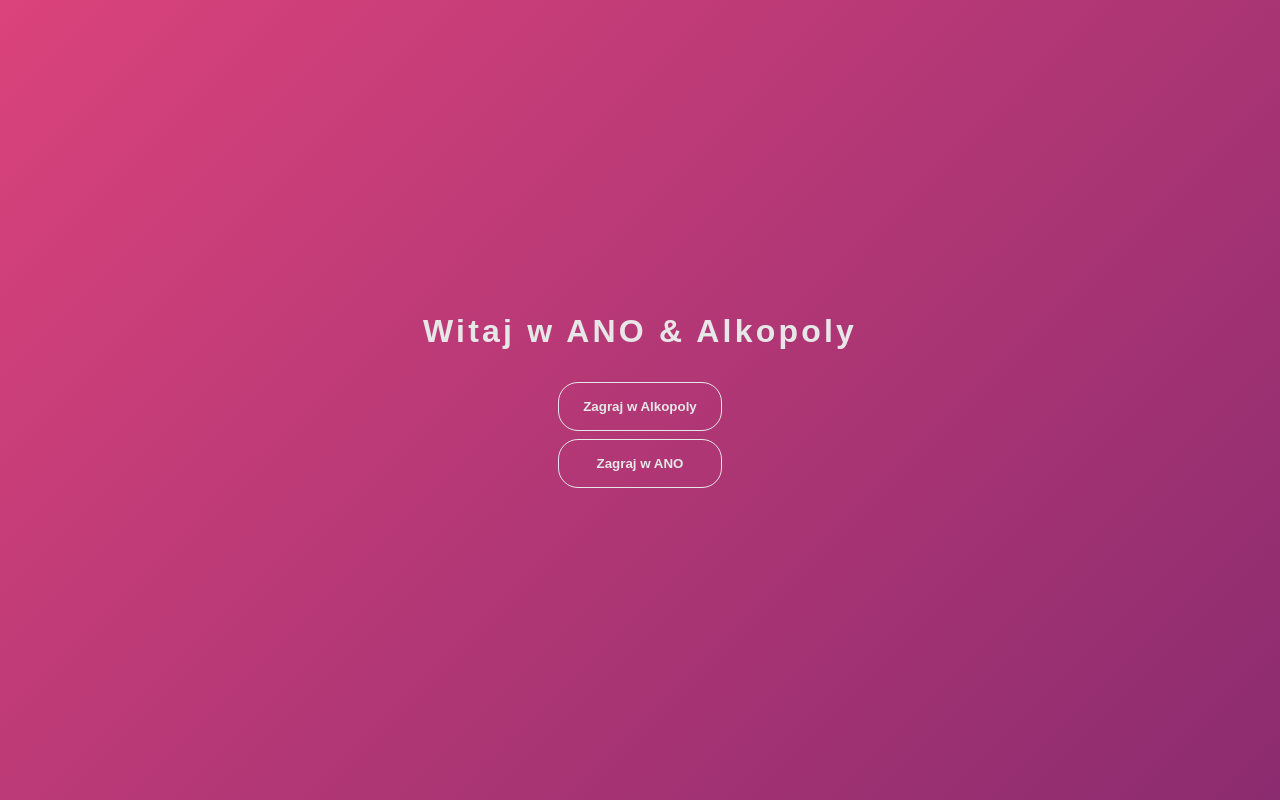
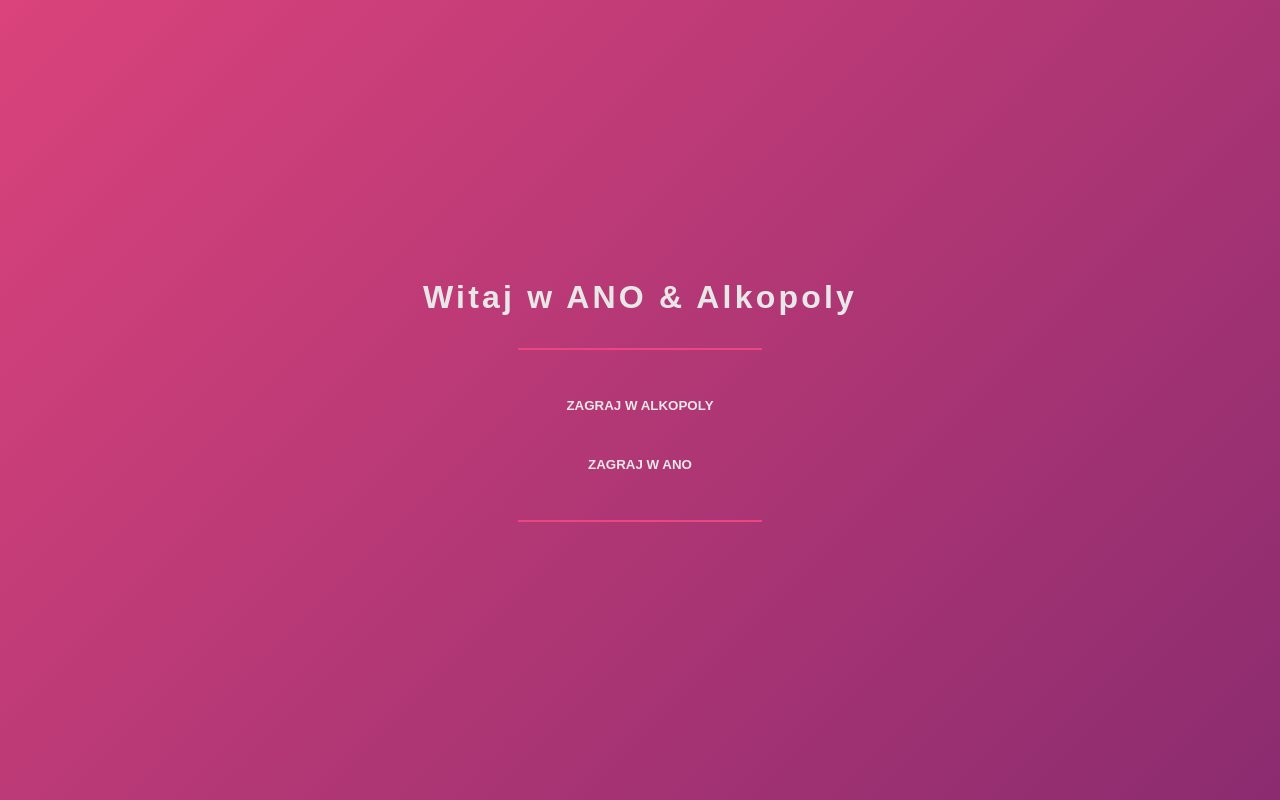
Before and after one commit to KondyKox/ano-alkopoly, a React (Vite) app: page / in a window 1280 px wide. Built offline with nearby package versions, Linux system fonts and the light colour scheme.

Commit message:
change: buttons styles

```diff
--- a/src/App.tsx
+++ b/src/App.tsx
@@ -1,5 +1,5 @@
-import Alkopoly from "./alkopoly/Alkopoly";
-import Ano from "./ano/Ano";
+import Alkopoly from "./alkopoly";
+import Ano from "./ano";
 import Button from "./common/components/Button";
 import { Route, Routes, useNavigate } from "react-router-dom";
 
--- a/src/common/styles/Button.module.css
+++ b/src/common/styles/Button.module.css
@@ -1,6 +1,7 @@
 .btn {
   padding: 1rem 1.5rem;
-  border: 1px solid var(--text-primary);
+  border: none;
+  /* border: 1px solid var(--text-primary); */
   border-radius: 20px;
   width: 100%;
   cursor: pointer;
@@ -9,12 +10,14 @@
   background-color: transparent;
   font-weight: bold;
   transition: all 0.3s ease-in-out;
+  text-transform: uppercase;
 }
 
 .btn:hover {
   background-color: var(--bg-pink);
   color: var(--text-hover);
   border-color: transparent;
+  transform: scale(1.2);
 }
 
 .btn:active {
--- a/src/index.css
+++ b/src/index.css
@@ -66,7 +66,10 @@ h6 {
   flex-direction: column;
   justify-content: center;
   align-items: center;
-  gap: 0.5rem;
+  gap: 0.75rem;
+  border-top: 2px solid var(--bg-pink);
+  border-bottom: 2px solid var(--bg-pink);
+  padding: 2rem 1.5rem;
 }
 
 /* Animate bg */
```
Also changed, not shown: src/alkopoly/index.tsx (renamed from src/alkopoly/Alkopoly.tsx), src/ano/index.tsx (renamed from src/ano/Ano.tsx).
